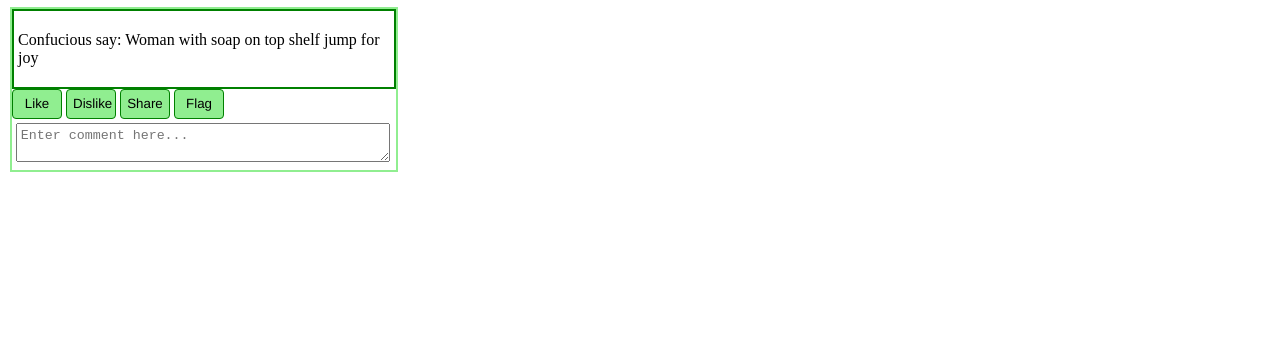
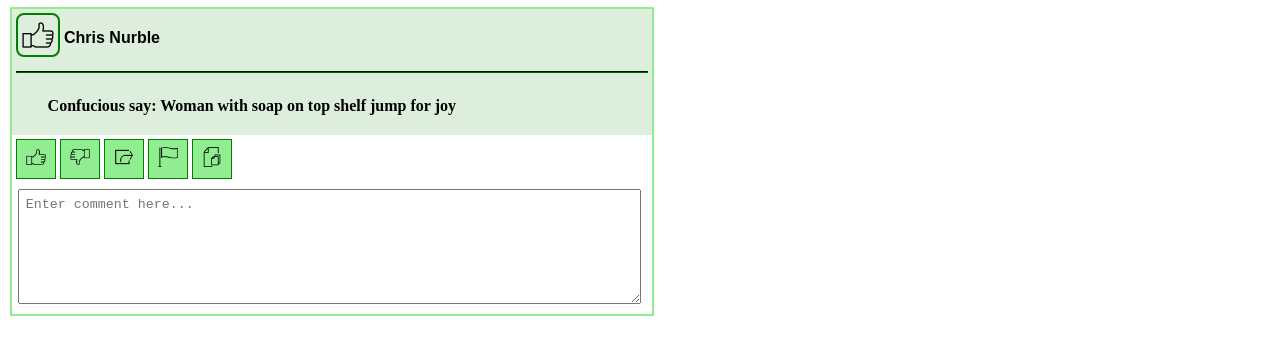
Before and after one commit to JacobGathof/10-Second-Frenzy, a plain HTML site: page index.html in a window 1280 px wide. Shown: the part 99-454 px from the top of the page. Drawn offline with Linux system fonts and the light colour scheme.

Commit message:
Feed page - making it look real smooth

```diff
--- a/css/infrastructure.css
+++ b/css/infrastructure.css
@@ -39,27 +39,91 @@ body{
 #post-container{
   border:2px solid lightgreen;
   margin: 10px;
-  width: 30%;
+  width: 50%;
 }
 
 #post-content{
-  border:2px solid green;
+  font-family: papyrus;
+  font-weight: bold;
+  background-color: #ddeedd;
   padding: 4px;
   margin: 0px;
+}
+
+#post-content img{
+  height: 32px;
+  width:32px;
+  display:inline-block;
+  border:2px solid green;
+  border-radius: 8px;
+  padding: 4px;
+}
+
+#post-content-name{
+  display:inline-block;
+  vertical-align: top;
+  font-family: sans-serif;
+}
+
+#post-content-name-divider{
+  border-color: darkgreen;
+}
+
+#post-content-source{
+  display:inline-block;
+  margin-left: 5%;
+  margin-right: 5%;
 }
 
 #post-buttons button{
   font-family:helvetica;
   background-color: lightgreen;
   border:1px solid green;
-  border-radius: 4px;
-  width:50px;
-  height:30px;
+  margin-top:4px;
+  margin-bottom:4px;
+  margin-left:4px;
+  margin-right: -4px;
+  width:40px;
+  height:40px;
 }
+
+#post-buttons button:hover {
+  background-color: #0eaa0e;
+}
+
+#post-buttons button:active {
+  background-color: #0e330e;
+}
+
+#post-buttons button .tool {
+  visibility:hidden;
+  width: 40px;
+  background-color: #eeccee;
+  color: #000;
+  opacity: 50%;
+  text-align: center;
+
+  position: absolute;
+  z-index: 1;
+}
+
+#post-buttons button:hover .tool {
+  visibility:visible;
+}
+
 
 #post-comment textarea{
   width:95%;
+  height: 100px;
   padding:1%;
   margin:1%;
   border:1%;
 }
+
+button img{
+  margin:0px;
+  padding:0px;
+  border:0px;
+  width: 20px;
+  height:20px;
+}
--- a/index.html
+++ b/index.html
@@ -37,15 +37,19 @@
 
     <div id="post-container">
       <div id="post-content">
-        <p>Confucious say: Woman with soap on top shelf jump for joy</p>
+        <img id="post-content-image" src="icons/like.png" />
+        <p id="post-content-name">Chris Nurble </p>
+        <hr id="post-content-name-divider">
+        <p id="post-content-source">Confucious say: Woman with soap on top shelf jump for joy</p>
       </div>
 
       <div id="post-action-bar">
         <div id="post-buttons">
-          <button>Like</button>
-          <button>Dislike</button>
-          <button>Share</button>
-          <button>Flag</button>
+          <button><img src="icons/like.png"><div class="tool">Like</div></button>
+          <button><img src="icons/dislike.png"><div class="tool">Dislike</div></button>
+          <button><img src="icons/share.png"><div class="tool">Share</div></button>
+          <button><img src="icons/flag.png"><div class="tool">Flag</div></button>
+          <button><img src="icons/copy.png"><div class="tool">Copy</div></button>
         </div>
 
         <div id="post-comment">
```
